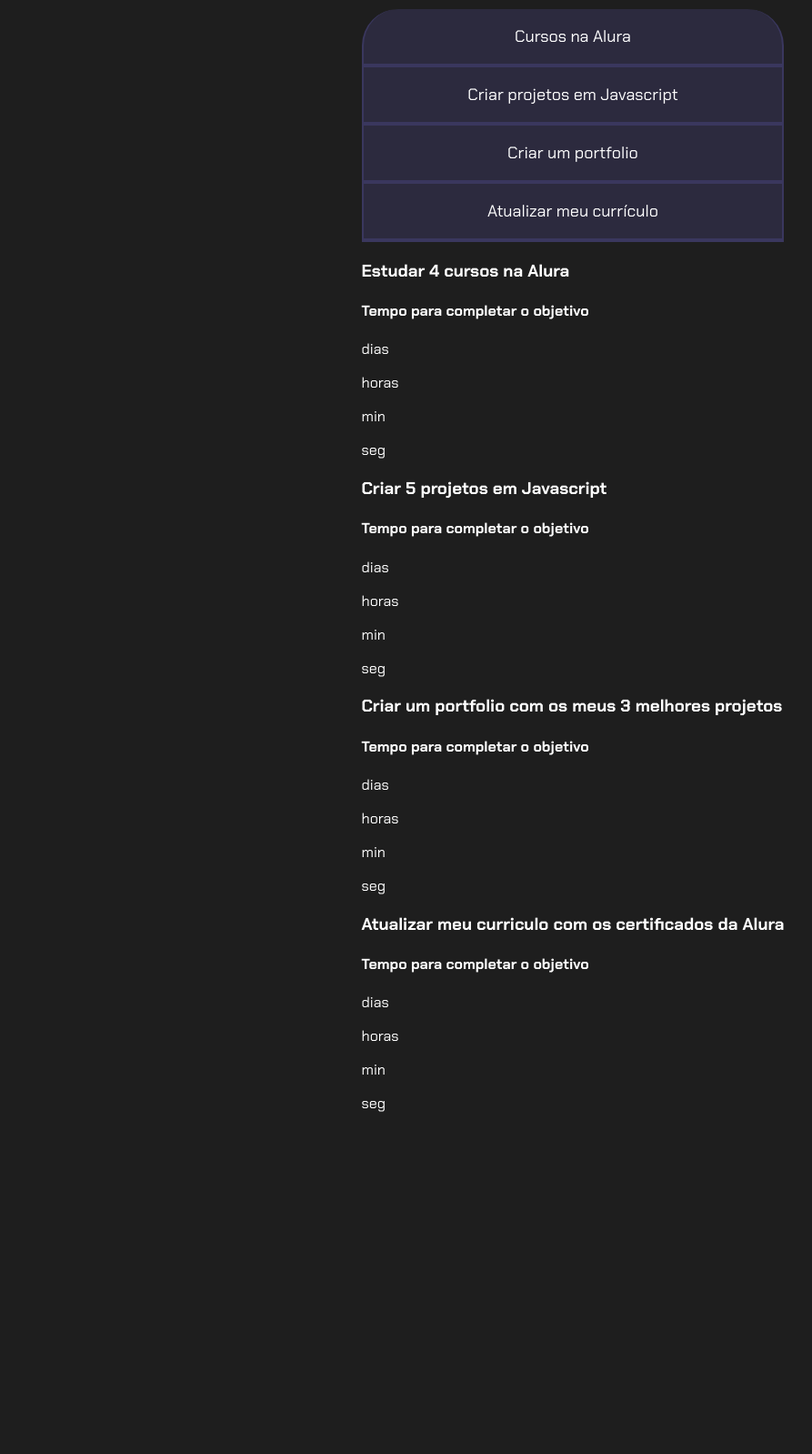
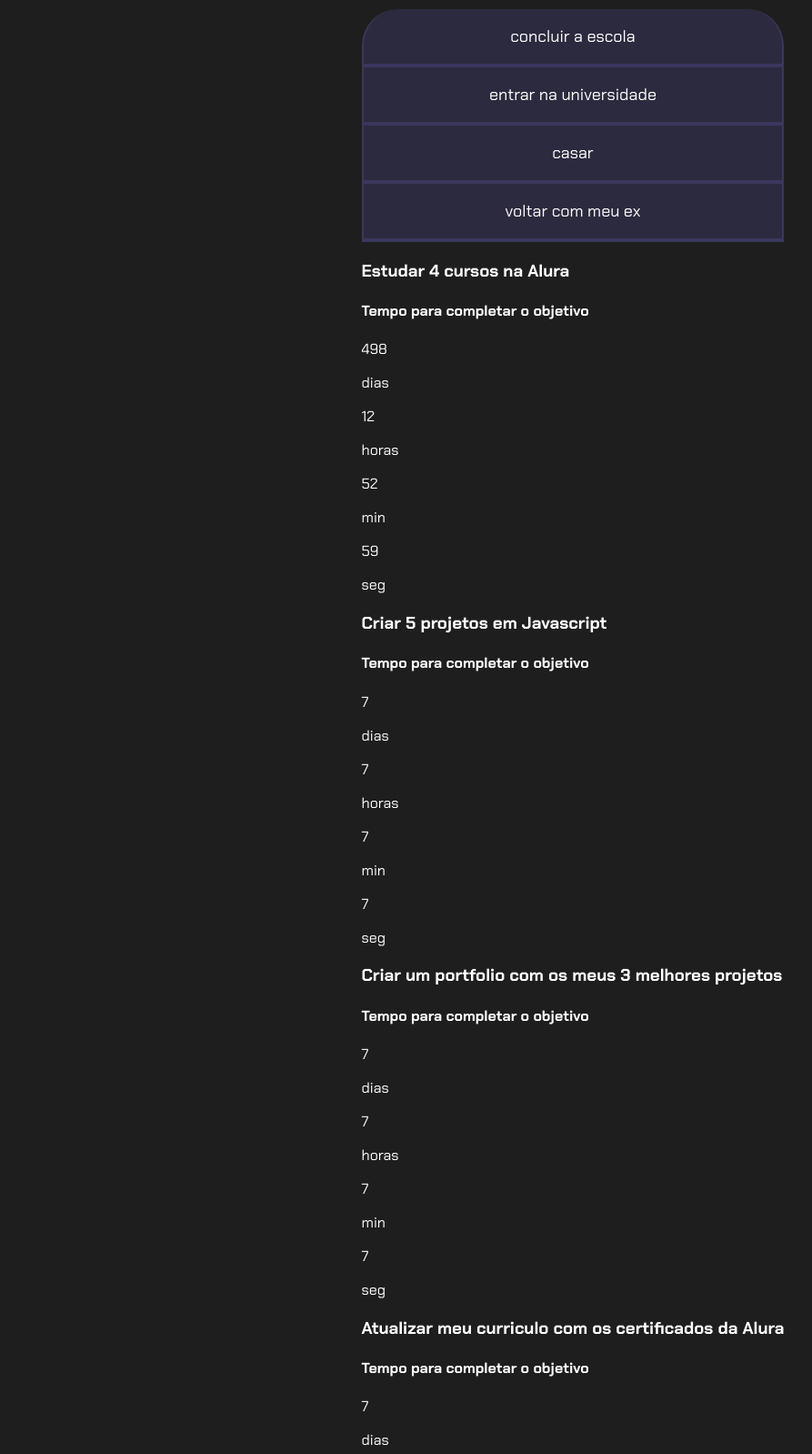
Before and after one commit to flavioJunior999/Projeto-meta-do-aluno, a plain HTML site: page index.Html in a window 1280 px wide. Shown: the part 93-1691 px from the top of the page at 91% size, without its empty margins (10-903 px from the left). Before the commit the page ends 1340 px from the top, so only its background shows below. Drawn offline with Linux system fonts and the light colour scheme.

Commit message:
18/08/2026

```diff
--- a/index.Html
+++ b/index.Html
@@ -10,13 +10,13 @@
 
 <body>
     <section class="conteudo-principal">
-        <h2 class="titulo-principal">Meus objetivos do ano<span>_</span></h2>
+        <h2 class="titulo-principal">Meus Objetivos do ano<span>_</span></h2>
         <div class="conteudo">
             <div class="botoes">
-                <button class="botao ativo">Cursos na Alura</button>
-                <button class="botao">Criar projetos em Javascript</button>
-                <button class="botao">Criar um portfolio</button>
-                <button class="botao">Atualizar meu currículo</button>
+                <button class="botao ativo">concluir a escola</button>
+                <button class="botao">entrar na universidade</button>
+                <button class="botao">casar</button>
+                <button class="botao">voltar com meu ex</button>
             </div>
             <div class="abas-textos">
                 <div class="aba-conteudo ativo">
@@ -24,19 +24,19 @@
                     <h4 class="aba-conteudo-titulo-secundario">Tempo para completar o objetivo</h4>
                     <div class="contador">
                         <div class="contador-digito">
-                            <p class="contador-digito-numero" id="dias0"></p>
+                            <p class="contador-digito-numero" id="dias0">7</p>
                             <p class="contador-digito-texto">dias</p>
                         </div>
                         <div class="contador-digito">
-                            <p class="contador-digito-numero" id="horas0"></p>
+                            <p class="contador-digito-numero" id="horas0">7</p>
                             <p class="contador-digito-texto">horas</p>
                         </div>
                         <div class="contador-digito">
-                            <p class="contador-digito-numero" id="min0"></p>
+                            <p class="contador-digito-numero" id="min0">7</p>
                             <p class="contador-digito-texto">min</p>
                         </div>
                         <div class="contador-digito">
-                            <p class="contador-digito-numero" id="seg0"></p>
+                            <p class="contador-digito-numero" id="seg0">7</p>
                             <p class="contador-digito-texto">seg</p>
                         </div>
                     </div>
@@ -46,19 +46,19 @@
                     <h4 class="aba-conteudo-titulo-secundario">Tempo para completar o objetivo</h4>
                     <div class="contador">
                         <div class="contador-digito">
-                            <p class="contador-digito-numero" id="dias1"></p>
+                            <p class="contador-digito-numero" id="dias1">7</p>
                             <p class="contador-digito-texto">dias</p>
                         </div>
                         <div class="contador-digito">
-                            <p class="contador-digito-numero" id="horas1"></p>
+                            <p class="contador-digito-numero" id="horas1">7</p>
                             <p class="contador-digito-texto">horas</p>
                         </div>
                         <div class="contador-digito">
-                            <p class="contador-digito-numero" id="min1"></p>
+                            <p class="contador-digito-numero" id="min1">7</p>
                             <p class="contador-digito-texto">min</p>
                         </div>
                         <div class="contador-digito">
-                            <p class="contador-digito-numero" id="seg1"></p>
+                            <p class="contador-digito-numero" id="seg1">7</p>
                             <p class="contador-digito-texto">seg</p>
                         </div>
                     </div>
@@ -68,19 +68,19 @@
                     <h4 class="aba-conteudo-titulo-secundario">Tempo para completar o objetivo</h4>
                     <div class="contador">
                         <div class="contador-digito">
-                            <p class="contador-digito-numero" id="dias2"></p>
+                            <p class="contador-digito-numero" id="dias2">7</p>
                             <p class="contador-digito-texto">dias</p>
                         </div>
                         <div class="contador-digito">
-                            <p class="contador-digito-numero" id="horas2"></p>
+                            <p class="contador-digito-numero" id="horas2">7</p>
                             <p class="contador-digito-texto">horas</p>
                         </div>
                         <div class="contador-digito">
-                            <p class="contador-digito-numero" id="min2"></p>
+                            <p class="contador-digito-numero" id="min2">7</p>
                             <p class="contador-digito-texto">min</p>
                         </div>
                         <div class="contador-digito">
-                            <p class="contador-digito-numero" id="seg2"></p>
+                            <p class="contador-digito-numero" id="seg2">7</p>
                             <p class="contador-digito-texto">seg</p>
                         </div>
                     </div>
@@ -90,19 +90,19 @@
                     <h4 class="aba-conteudo-titulo-secundario">Tempo para completar o objetivo</h4>
                     <div class="contador">
                         <div class="contador-digito">
-                            <p class="contador-digito-numero" id="dias3"></p>
+                            <p class="contador-digito-numero" id="dias3">7</p>
                             <p class="contador-digito-texto">dias</p>
                         </div>
                         <div class="contador-digito">
-                            <p class="contador-digito-numero" id="horas3"></p>
+                            <p class="contador-digito-numero" id="horas3">7</p>
                             <p class="contador-digito-texto">horas</p>
                         </div>
                         <div class="contador-digito">
-                            <p class="contador-digito-numero" id="min3"></p>
+                            <p class="contador-digito-numero" id="min3">7</p>
                             <p class="contador-digito-texto">min</p>
                         </div>
                         <div class="contador-digito">
-                            <p class="contador-digito-numero" id="seg3"></p>
+                            <p class="contador-digito-numero" id="seg3">7</p>
                             <p class="contador-digito-texto">seg</p>
                         </div>
                     </div>
--- a/main.js
+++ b/main.js
@@ -1,11 +1,60 @@
-const botoes = document.querySelectorAll (".botao")
+const botoes = document.querySelectorAll(".botao");
+const textos = document.querySelectorAll(".aba-conteudo");
 
-for clet i =0; i ,botoes.length; i++) {
-botoes {1}. onclick = fuction () {
-    for clet j= 0; j < botoes.length; j++){
-        botoes[j].classList.remove("ativo");
+for (let i = 0; i < botoes.length; i++) {
+    botoes[i].onclick = function () {
+
+        for (let j = 0; j < botoes.length; j++) {
+            botoes[j].classList.remove("ativo");
+            textos[j].classList.remove("ativo");
+        }
+
+        botoes[i].classList.add("ativo");
+        textos[i].classList.add("ativo");
     }
+}
 
-    botoes{j}.classlist.add("ativo");
-};
+const contadores = document.querySelectorAll(".contador");
+const tempoObjetivo1 = new Date("2027-12-30T00:00:00");
+const tempoObjetivo2 = new Date("2027-12-05T00:00:00");
+const tempoObjetivo3 = new Date("2027-12-30T00:00:00");
+const tempoObjetivo4 = new Date("2027-12-01T00:00:00");
+
+const tempos = [tempoObjetivo1,tempoObjetivo2,tempoObjetivo3,tempoObjetivo4];
+
+
+function calculaTempo(tempoObjetivo) {
+    let tempoAtual = new Date();
+    let tempoFinal = tempoObjetivo - tempoAtual;
+    let segundos = Math.floor(tempoFinal / 1000);
+    let minutos = Math.floor(segundos / 60);
+    let horas = Math.floor(minutos / 60);
+    let dias = Math.floor(horas / 24);
+
+    segundos %= 60;
+    minutos %= 60;
+    horas %= 24;
+    if (tempoFinal > 0){
+        return [dias,horas,minutos,segundos];
+    } else {
+        return [0,0,0,0];
+    }
 }
+
+function atualizaCronometro(){
+    document.getElementById("dias0").textContent = calculaTempo(tempos[0])[0];
+    document.getElementById("horas0").textContent = calculaTempo(tempos[0])[1];
+    document.getElementById("min0").textContent = calculaTempo(tempos[0])[2];
+    document.getElementById("seg0").textContent = calculaTempo(tempos[0])[3];
+
+    for (let i=0; i<contadores.length;i++){
+       // contadores[i].textContent = calculaTempo(tempos[i]);
+    }
+}
+
+function comecaCronometro(){
+    atualizaCronometro();
+    setInterval(atualizaCronometro,1000);
+}
+
+comecaCronometro();
```
